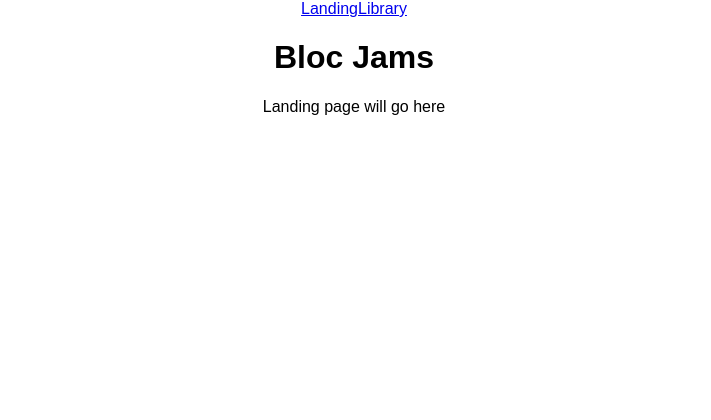
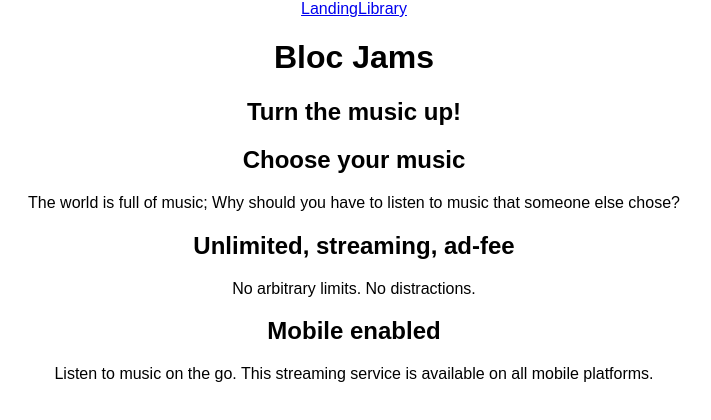
Before and after one commit to TishG/bloc-jams-react, a React (Create React App) app: page / in a window 1280 px wide. Shown: the top 420 px of the page, without its empty margins (286-997 px from the left). Built offline with nearby package versions, Linux system fonts and the light colour scheme.

Commit message:
Checkpoint - components landing: completed

```diff
--- a/src/components/Landing.js
+++ b/src/components/Landing.js
@@ -2,7 +2,27 @@
 
 const Landing = () => (
 	<section className="landing">
-		Landing page will go here
+		<h1 className="hero-title">Turn the music up! </h1>
+		<section className="selling-points">
+			<div className="point">
+				<h2 className="point-title"> Choose your music </h2>
+				<p className="point-description">
+				The world is full of music; Why should you have to listen to music that someone else chose?
+				</p>
+			</div>
+			<div className="point">
+				<h2 className="point-title"> Unlimited, streaming, ad-fee </h2>
+				<p className="point-description">
+				No arbitrary limits. No distractions.
+				</p>
+			</div>
+			<div className="point">
+				<h2 className="point-title"> Mobile enabled </h2>
+				<p className="point-description">
+				Listen to music on the go. This streaming service is available on all mobile platforms.
+				</p>
+			</div>
+		</section>
 	</section>
 );
 
```
